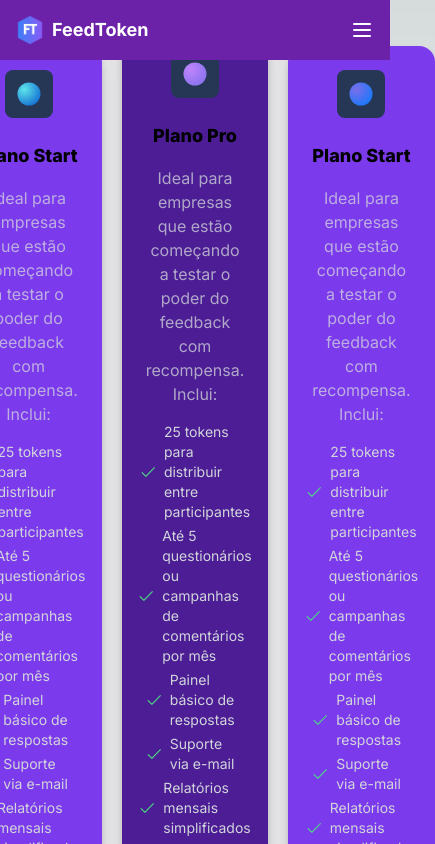
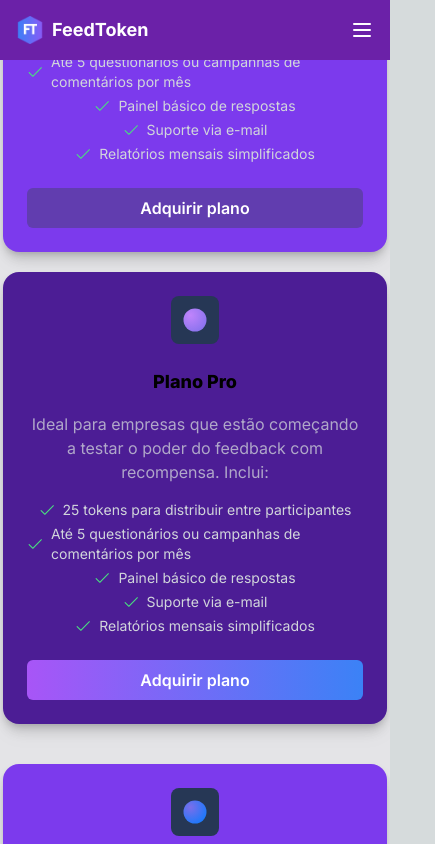
Before and after one commit to TransferoNovaIguacu/feedback-company-front, a Next.js app: page /company/planos in a window 390 px wide. Shown: the top 844 px of the page, 435 px wide, since content can reach past the window. Built offline with nearby package versions, Linux system fonts and the light colour scheme; sample sign-in values are in the browser's storage.

Commit message:
feat: update PlansPage layout for responsive design with flexbox adjustments

```diff
--- a/app/company/planos/page.tsx
+++ b/app/company/planos/page.tsx
@@ -10,7 +10,7 @@
       <h1 className="mb-20 font-extrabold text-3xl  text-violet-700 uppercase">
         Conheça nossos Planos
       </h1>
-      <div className="flex h-fit gap-5">
+      <div className="flex flex-col lg:flex-row h-fit gap-5">
         <CardGenerico
           ClassName="bg-violet-600 mt-5 drop-shadow-lg transition-all duration-300 hover:scale-105 hover:drop-shadow-2xl"
           imagem={pontoazul}
```
